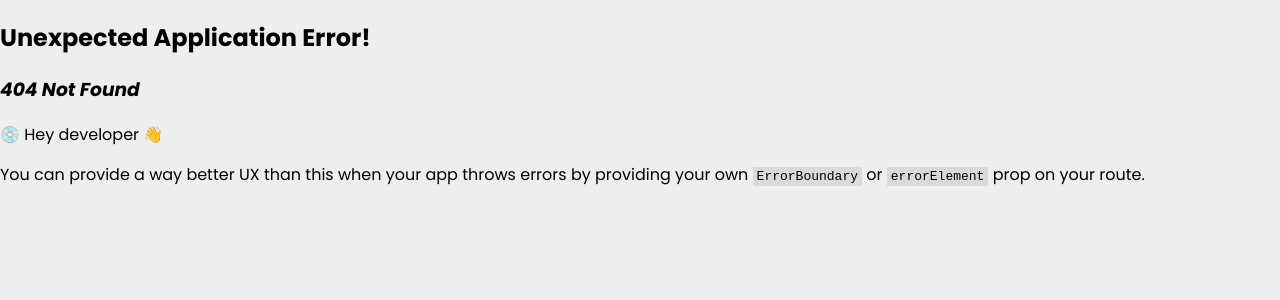
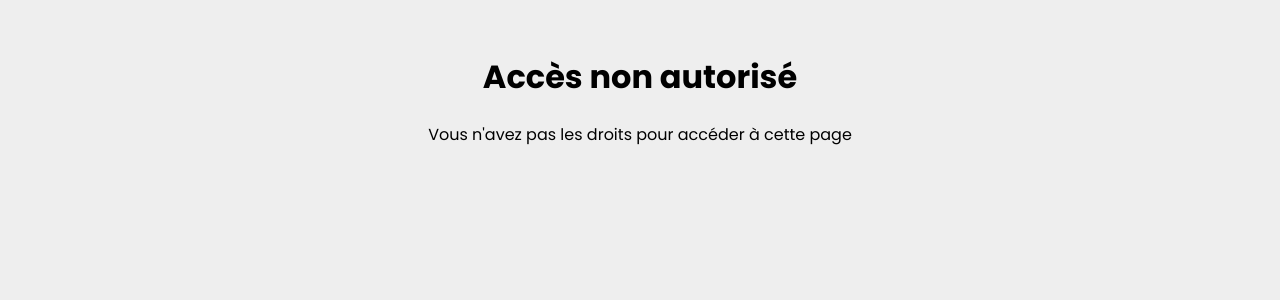
Before and after one commit to stellab95/tippsy, a React (Vite) app in the folder tippsy_front/: page /unauthorized in a window 1280 px wide. Before the commit this address had no page. Shown: the top 300 px of the page. Built offline with nearby package versions, Linux system fonts and the light colour scheme; a web font is replaced by a local one.

Commit message:
verify token fixed

```diff
--- a/tippsy_front/src/components/Login.jsx
+++ b/tippsy_front/src/components/Login.jsx
@@ -32,7 +32,9 @@ function Login(){
         try {
             const response = await fetch('http://localhost:3000/login', {
                 method: 'POST',
-                headers: { 'Content-Type': 'application/json'},
+                headers: {
+                    'Content-Type': 'application/json'
+                },
                 body: JSON.stringify({ email, password })
             })
 
--- /dev/null
+++ b/tippsy_front/src/components/RequireAuth.jsx
@@ -0,0 +1,15 @@
+import { Navigate, Outlet } from "react-router-dom";
+
+function RequireAuth({ allowedRoles }){
+    const user = JSON.parse(localStorage.getItem('user'))
+
+        if(!user) {
+            return <Navigate to="/login" replace />
+        }
+
+        const hasRole = user.roles.some(role => allowedRoles.includes(role))
+
+        return hasRole ? <Outlet /> : <Navigate to="/unauthorized" replace />
+}
+
+export default RequireAuth
--- /dev/null
+++ b/tippsy_front/src/components/Unauthorized.jsx
@@ -0,0 +1,10 @@
+function unauthorized() {
+    return (
+        <div style={{ padding: "2rem", textAlign: "center" }}>
+            <h1>Accès non autorisé</h1>
+            <p>Vous n'avez pas les droits pour accéder à cette page</p>
+        </div>
+    )
+}
+
+export default unauthorized
```
Also changed, not shown: tippsy_front/src/App.jsx (+23 -52 lines).
